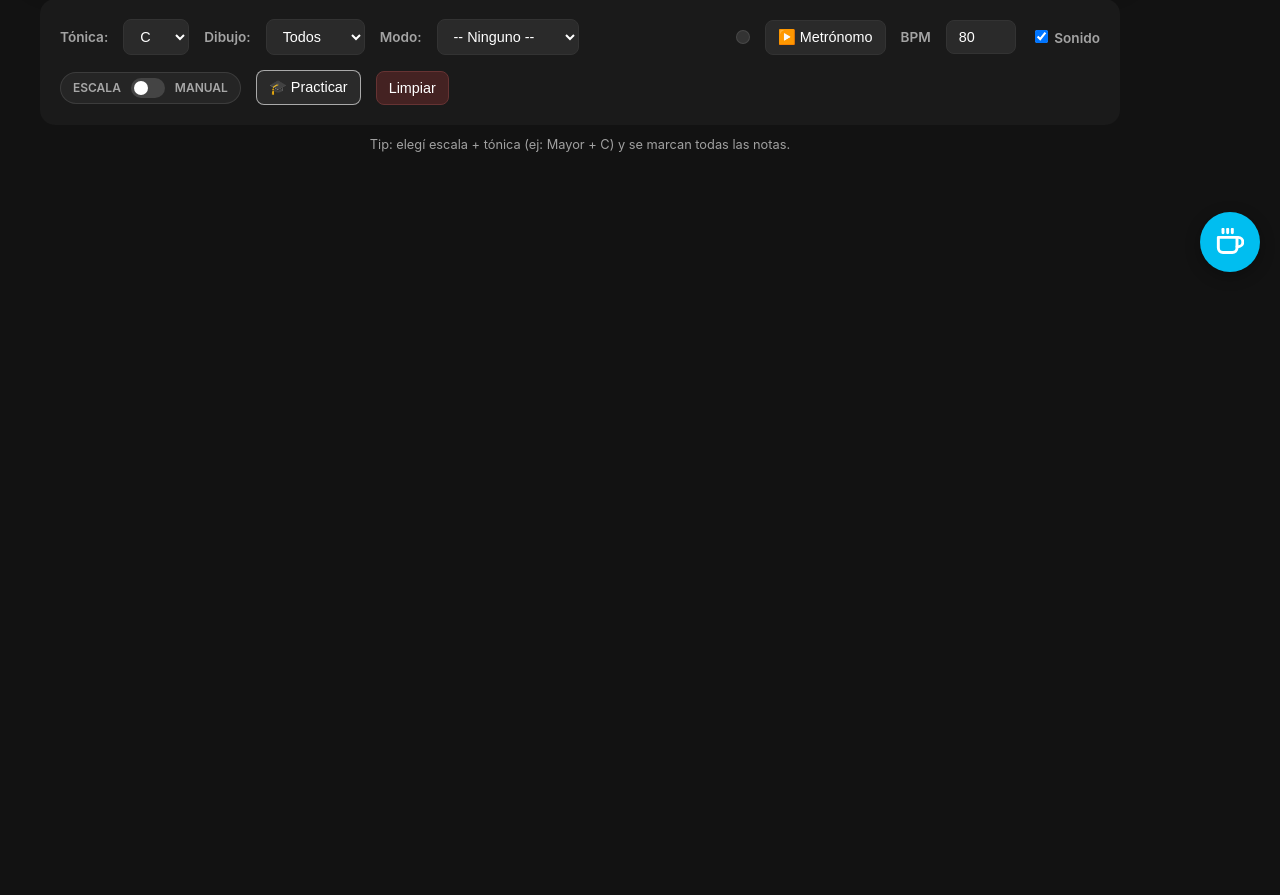
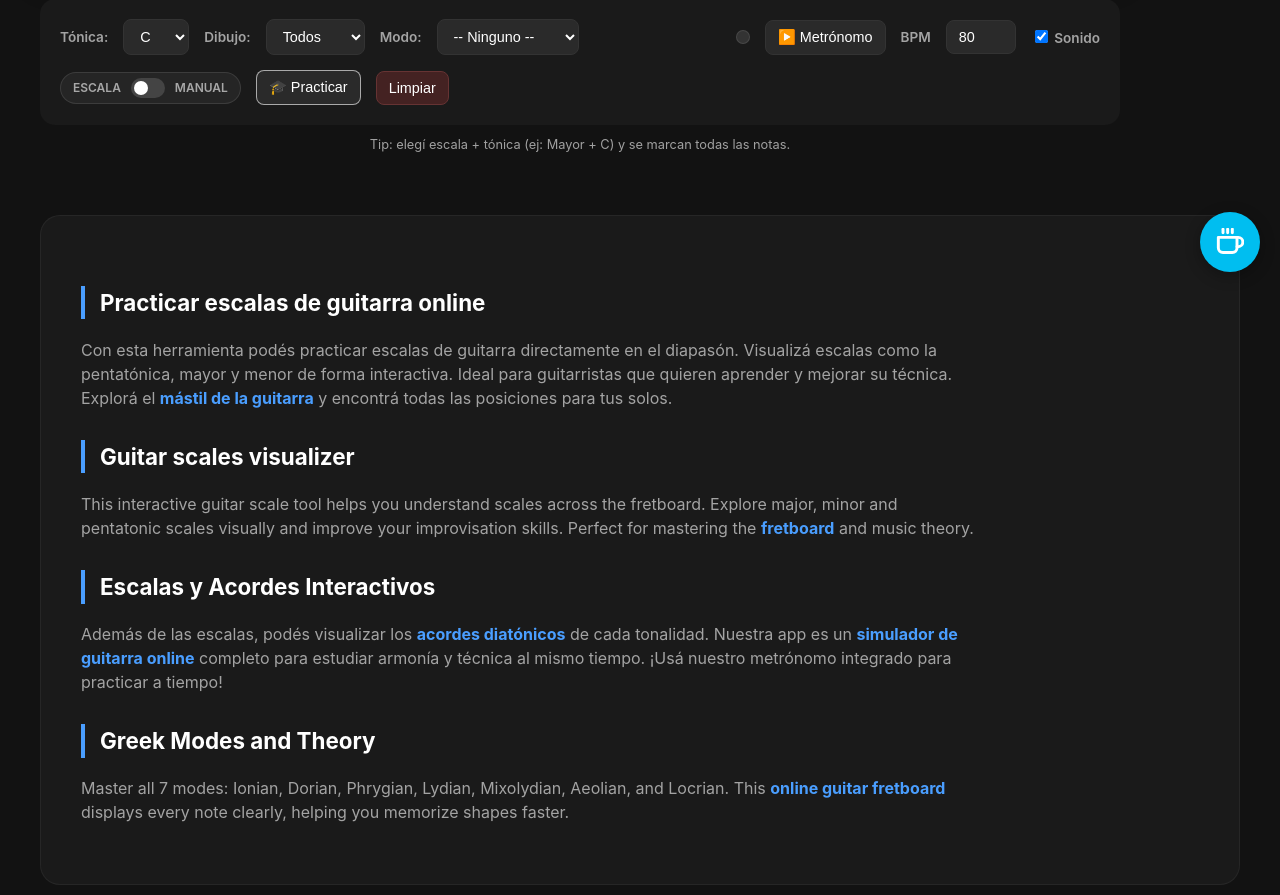
Before and after one commit to NachoGiam/escalasmusicales, a Flask app: page / in a window 1280 px wide. Shown: the part 508-1403 px from the top of the page. Before the commit the page ends 780 px from the top, so only its background shows below. Run offline with Flask 3, Linux system fonts and the light colour scheme.

Commit message:
SEO: Add descriptive content and keywords for indexing

```diff
--- a/static/css/estilos.css
+++ b/static/css/estilos.css
@@ -48,6 +48,33 @@ h1 {
 p {
   color: var(--muted);
   margin-bottom: 1rem;
+}
+
+.seo-section {
+  margin-top: 60px;
+  padding: 40px;
+  background: #1a1a1a;
+  border-radius: 20px;
+  border: 1px solid rgba(255, 255, 255, 0.05);
+}
+
+.seo-section h2 {
+  font-size: 1.4rem;
+  margin-top: 30px;
+  color: #fff;
+  border-left: 4px solid var(--scale-color);
+  padding-left: 15px;
+}
+
+.seo-section p {
+  margin-bottom: 20px;
+  font-size: 1rem;
+  color: var(--muted);
+  max-width: 900px;
+}
+
+.seo-section strong {
+  color: var(--scale-color);
 }
 
 /* Fretboard Container */
--- a/templates/index.html
+++ b/templates/index.html
@@ -111,6 +111,36 @@
         <div class="popup-arrow"></div>
       </div>
     </div>
+
+    <section class="seo-section">
+      <h2>Practicar escalas de guitarra online</h2>
+      <p>
+        Con esta herramienta podés practicar escalas de guitarra directamente en el diapasón.
+        Visualizá escalas como la pentatónica, mayor y menor de forma interactiva.
+        Ideal para guitarristas que quieren aprender y mejorar su técnica.
+        Explorá el <strong>mástil de la guitarra</strong> y encontrá todas las posiciones para tus solos.
+      </p>
+
+      <h2>Guitar scales visualizer</h2>
+      <p>
+        This interactive guitar scale tool helps you understand scales across the fretboard.
+        Explore major, minor and pentatonic scales visually and improve your improvisation skills.
+        Perfect for mastering the <strong>fretboard</strong> and music theory.
+      </p>
+
+      <h2>Escalas y Acordes Interactivos</h2>
+      <p>
+        Además de las escalas, podés visualizar los <strong>acordes diatónicos</strong> de cada tonalidad.
+        Nuestra app es un <strong>simulador de guitarra online</strong> completo para estudiar armonía y técnica al mismo tiempo.
+        ¡Usá nuestro metrónomo integrado para practicar a tiempo!
+      </p>
+
+      <h2>Greek Modes and Theory</h2>
+      <p>
+        Master all 7 modes: Ionian, Dorian, Phrygian, Lydian, Mixolydian, Aeolian, and Locrian.
+        This <strong>online guitar fretboard</strong> displays every note clearly, helping you memorize shapes faster.
+      </p>
+    </section>
   </div>
   </div>
   <!-- Botón Cafecito Circular con Icono SVG -->
```
Also changed, not shown: index.html (+30 -0 lines).
